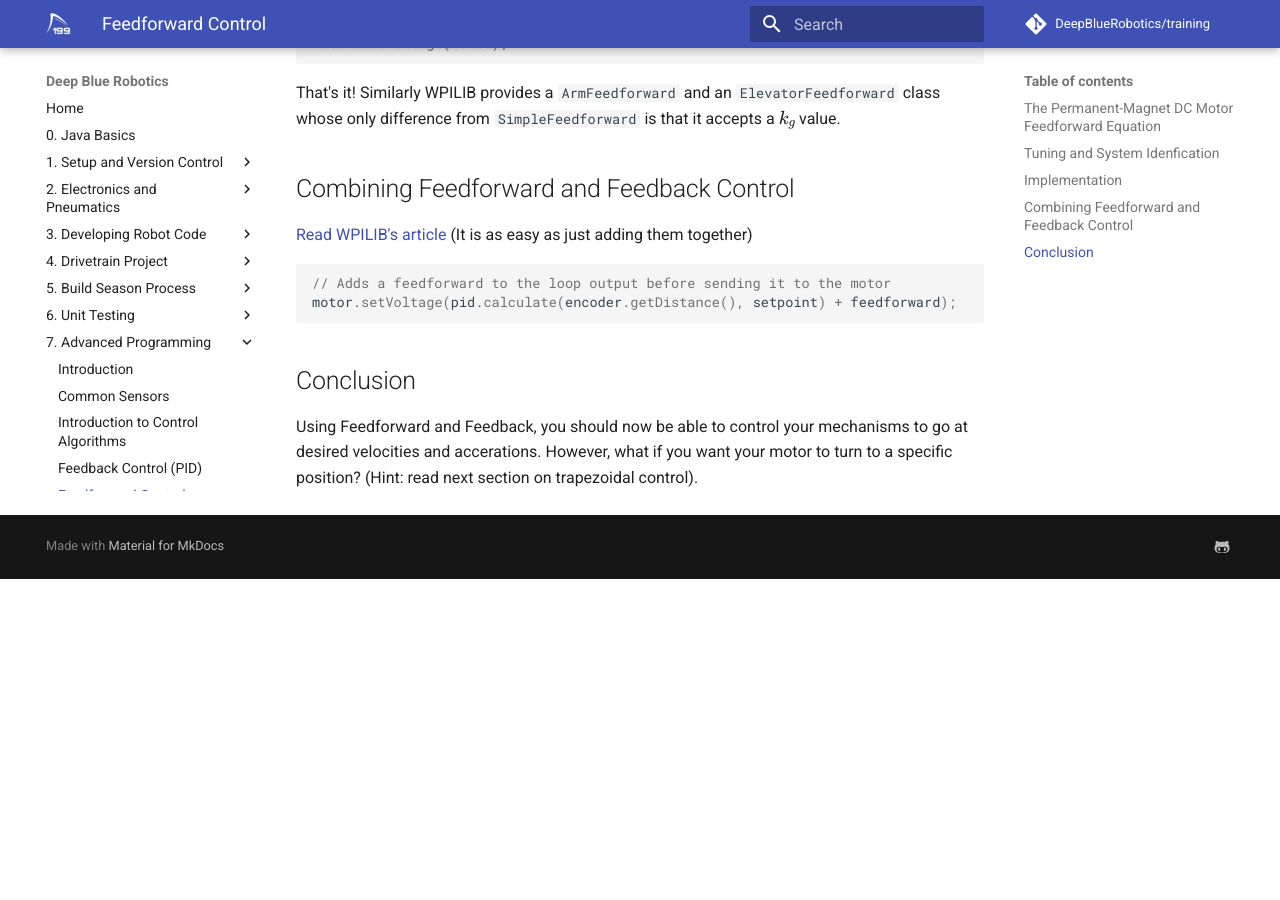
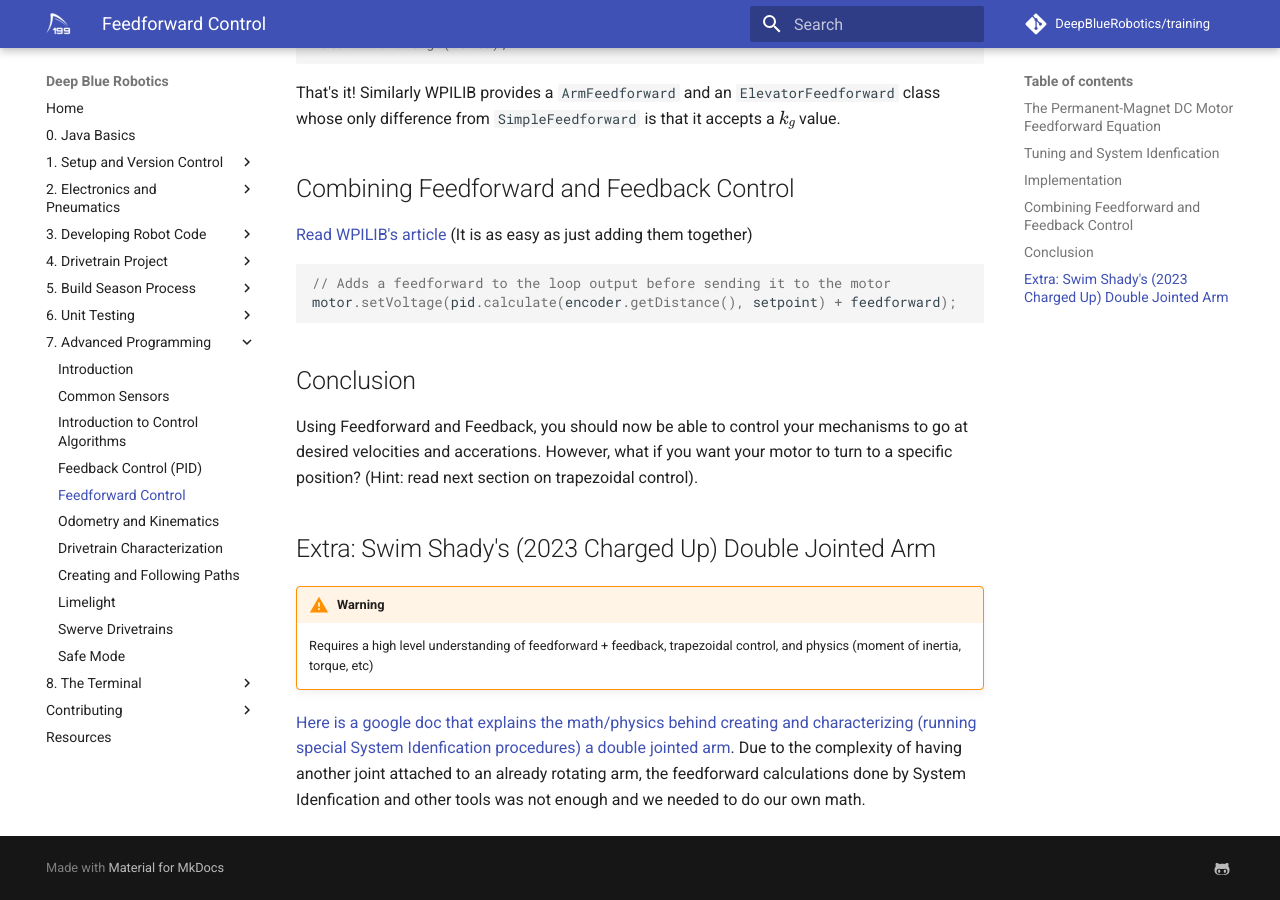
Before and after one commit to DeepBlueRobotics/training, an MkDocs documentation site: the page built from docs/section-7/feedforward-control.md, in a window 1280 px wide and 900 px high, scrolled down 5567 px. Built offline with MkDocs 1.6.1 and Material for MkDocs 9.7.7, drawn with Linux system fonts in a browser that asks for light colours; formulas are drawn with MathJax 3; comment, search, counter and statistics services are not loaded; before the commit the page ends 6146 px from its top, so only the background shows below that.

Commit message:
Added extra double jointed arm section

```diff
--- a/docs/section-7/feedforward-control.md
+++ b/docs/section-7/feedforward-control.md
@@ -204,3 +204,10 @@ motor.setVoltage(pid.calculate(encoder.getDistance(), setpoint) + feedforward);
 ## Conclusion
 
 Using Feedforward and Feedback, you should now be able to control your mechanisms to go at desired velocities and accerations. However, what if you want your motor to turn to a specific position? (Hint: read next section on trapezoidal control).
+
+## Extra: Swim Shady's (2023 Charged Up) Double Jointed Arm
+
+!!! warning
+    Requires a high level understanding of feedforward + feedback, trapezoidal control, and physics (moment of inertia, torque, etc)
+
+[Here is a google doc that explains the math/physics behind creating and characterizing (running special System Idenfication procedures) a double jointed arm](https://docs.google.com/document/d/1I1YYVotjAXqaMdx4E6DjC-nBDbp6SSmooaWYvMjVmsA/edit?usp=sharing). Due to the complexity of having another joint attached to an already rotating arm, the feedforward calculations done by System Idenfication and other tools was not enough and we needed to do our own math.
```
